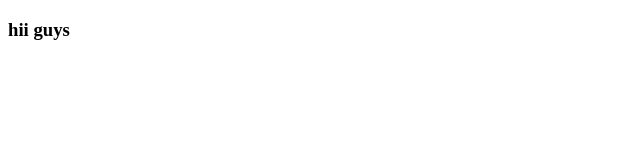
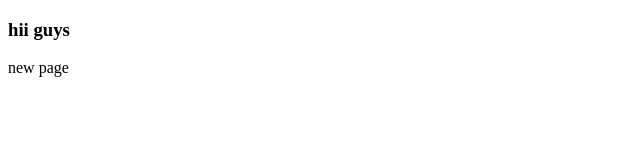
Before and after one commit to devraj-saini-07/pstest, a plain HTML site: page index.html in a window 1280 px wide. Shown: the full height of the page, 0-640 px from the left. Drawn offline with Linux system fonts and the light colour scheme.

Commit message:
now main

```diff
--- a/index.html
+++ b/index.html
@@ -7,5 +7,6 @@
 </head>
 <body>
     <h3>hii guys</h3>
+    <p>new page</p>
 </body>
 </html>
```
